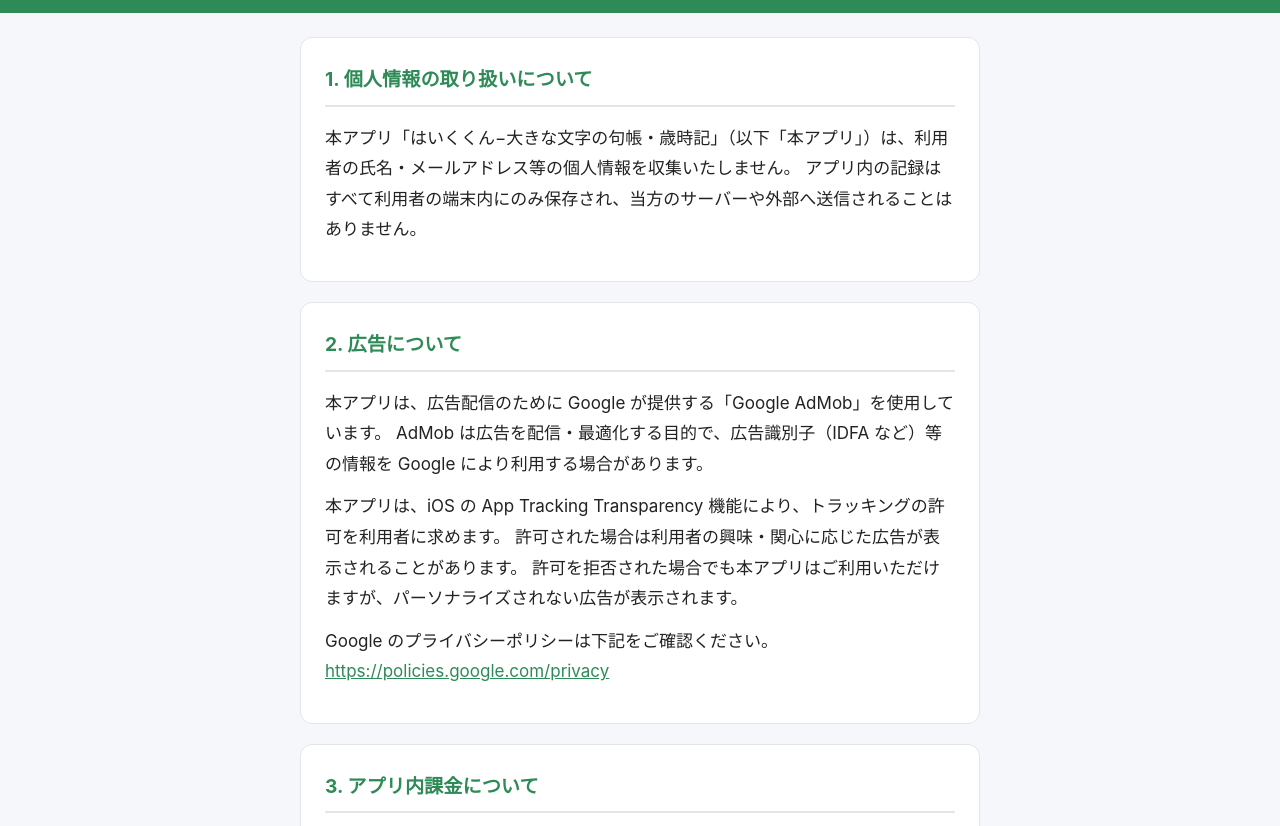
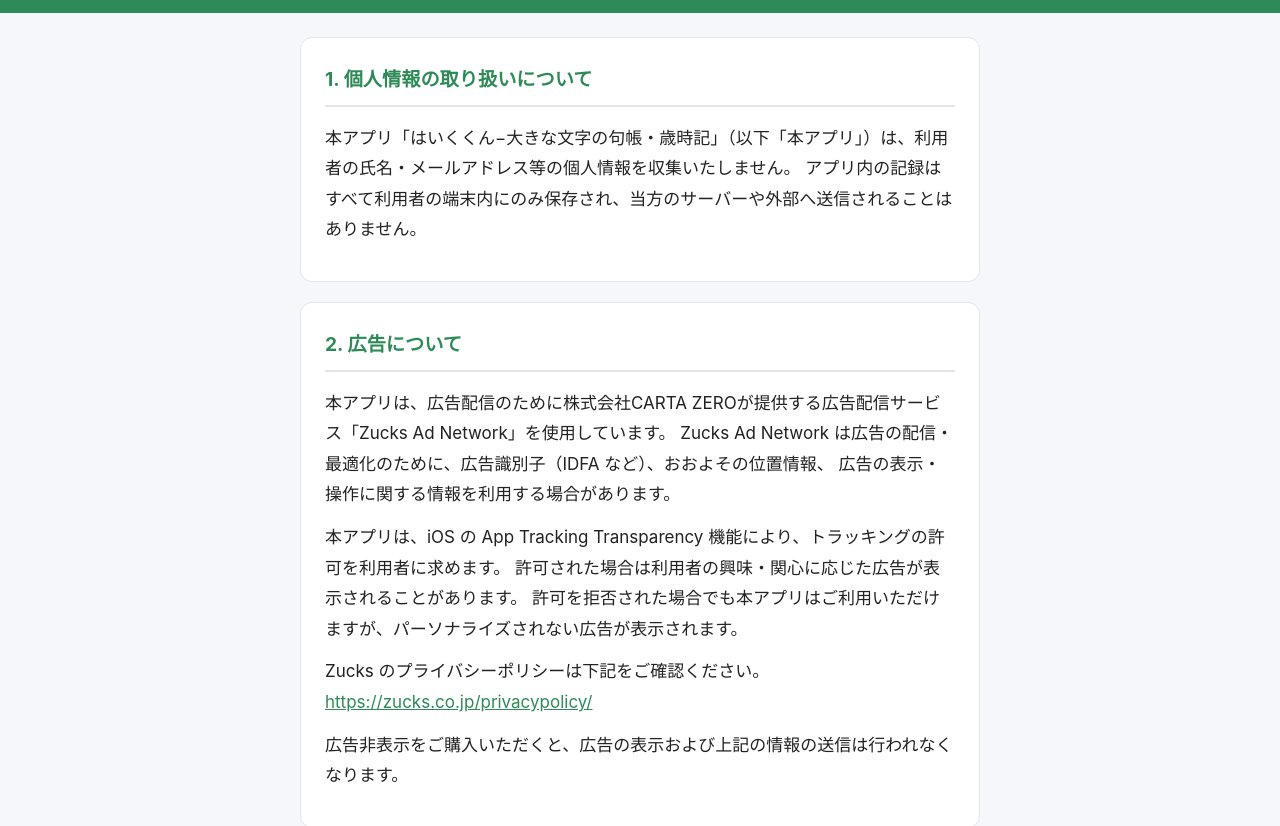
Before and after one commit to kk930208/haiku, a plain HTML site: page privacy.html in a window 1280 px wide. Shown: the part 118-944 px from the top of the page. Drawn offline with Linux system fonts and the light colour scheme.

Commit message:
プライバシーポリシーの広告配信事業者を Zucks Ad Network に修正
AdMob から Zucks へ移行済みなのに、ポリシー本文が停止済みの
Google AdMob を名指ししたままだった。実際の配信元と App Privacy の
申告内容に合わせる。

Co-Authored-By: Claude Opus 5 <noreply@anthropic.com>

```diff
--- a/privacy.html
+++ b/privacy.html
@@ -41,13 +41,16 @@
     </section>
     <section>
       <h2>2. 広告について</h2>
-      <p>本アプリは、広告配信のために Google が提供する「Google AdMob」を使用しています。
-        AdMob は広告を配信・最適化する目的で、広告識別子（IDFA など）等の情報を Google により利用する場合があります。</p>
+      <p>本アプリは、広告配信のために株式会社CARTA ZEROが提供する広告配信サービス「Zucks Ad Network」を使用しています。
+        Zucks Ad Network は広告の配信・最適化のために、広告識別子（IDFA など）、おおよその位置情報、
+        広告の表示・操作に関する情報を利用する場合があります。</p>
       <p>本アプリは、iOS の App Tracking Transparency 機能により、トラッキングの許可を利用者に求めます。
         許可された場合は利用者の興味・関心に応じた広告が表示されることがあります。
         許可を拒否された場合でも本アプリはご利用いただけますが、パーソナライズされない広告が表示されます。</p>
-      <p>Google のプライバシーポリシーは下記をご確認ください。<br>
-        <a href="https://policies.google.com/privacy" target="_blank" rel="noopener">https://policies.google.com/privacy</a></p>
+      <p>Zucks のプライバシーポリシーは下記をご確認ください。<br>
+        <a href="https://zucks.co.jp/privacypolicy/" target="_blank" rel="noopener">https://zucks.co.jp/privacypolicy/</a></p>
+      <p>広告非表示をご購入いただくと、広告の表示および上記の情報の送信は行われなくなります。</p>
+
     </section>
     <section>
       <h2>3. アプリ内課金について</h2>
```
